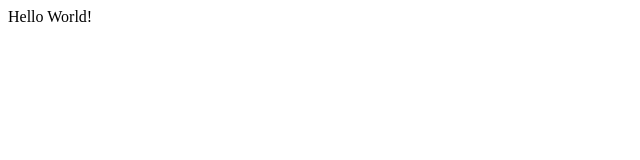
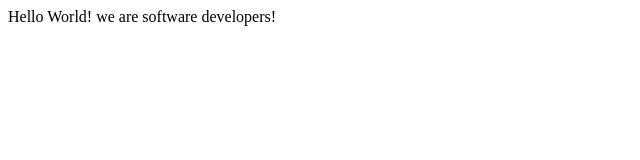
Before and after one commit to rskinnerc/ronald-awais, a plain HTML site: page index.html in a window 1280 px wide. Shown: the whole page, without its empty margins (0-640 px from the left). Drawn offline with Linux system fonts and the light colour scheme.

Commit message:
my commit

```diff
--- a/index.html
+++ b/index.html
@@ -8,7 +8,7 @@
 </head>
 
 <body>
-  Hello World!
+  Hello World! we are software developers!
   <script src="https://cdn.freecodecamp.org/testable-projects-fcc/v1/bundle.js"></script>
 
   <!--
```
